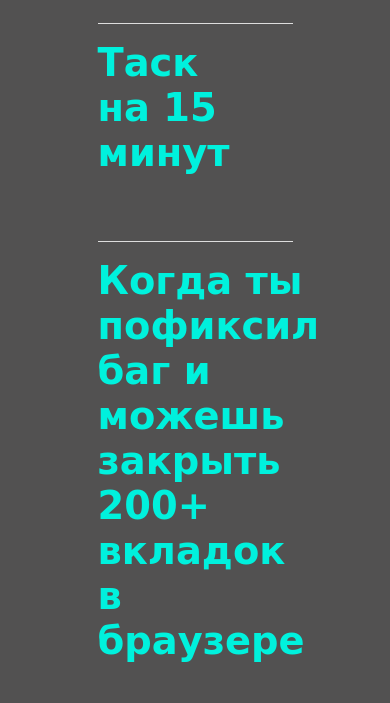
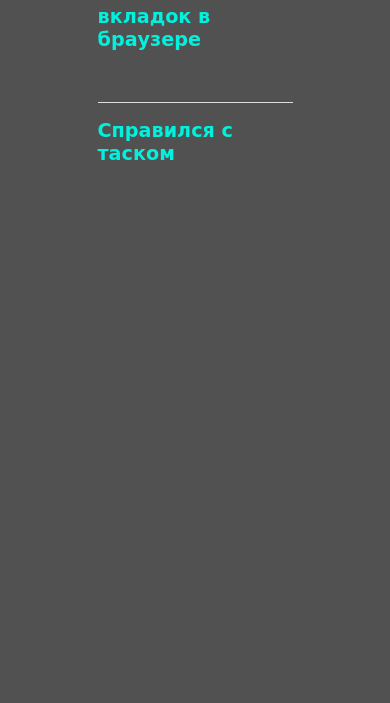
Before and after one commit to Happylifee/cssBayan, a plain HTML site: page cssBayan/index.html in a window 390 px wide. Shown: the part 724-1427 px from the top of the page. After the commit the page ends 927 px from the top, so only its background shows below. Drawn offline with Linux system fonts and the light colour scheme; a web font is replaced by a local one.

Commit message:
feat: add media mobile

```diff
--- a/cssBayan/style.css
+++ b/cssBayan/style.css
@@ -45,6 +45,7 @@ h1 {
 .accord__header img {
     visibility: hidden;
     width: 3rem;
+    height: 3rem ;
     transition: all 1s;
 }
 
@@ -108,3 +109,21 @@ justify-content: space-between;
     opacity: 50%;
 
  }
+
+ @media (max-width: 2220px) {
+    body {
+      font-size: 1.5rem;
+    }
+  }
+
+  @media (max-width: 900px) {
+    body {
+      font-size: 1rem;
+    }
+  }
+
+  @media (max-width: 420px) {
+    body {
+      font-size: 0.8rem;
+    }
+  }
```
